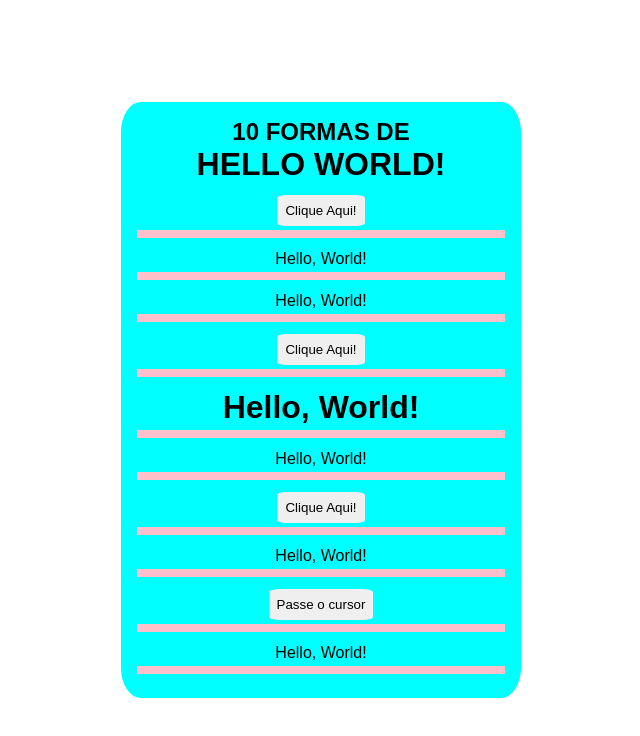
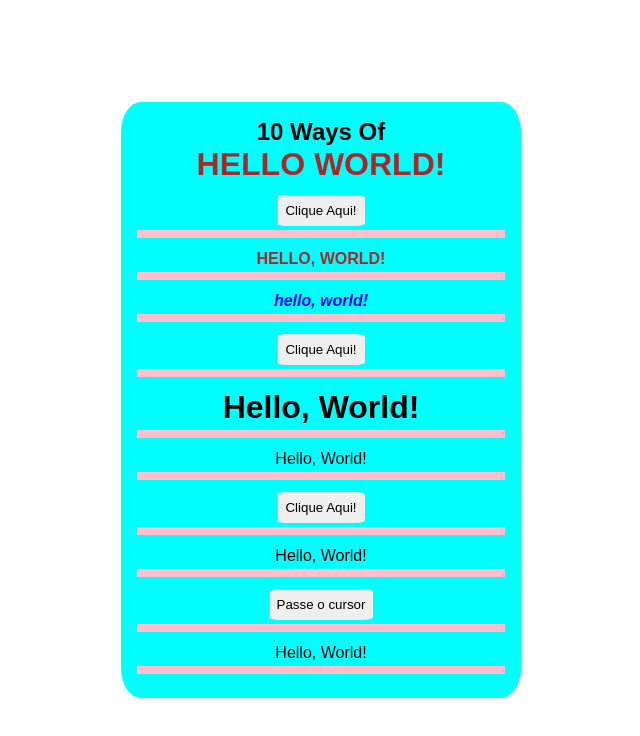
Before and after one commit to Yaguera/10waysHelloWorld, a plain HTML site: page index.html in a window 1280 px wide. Shown: the whole page, without its empty margins (319-959 px from the left). Drawn offline with Linux system fonts and the light colour scheme.

Commit message:
modificação nos estilo de alguns textos

```diff
--- a/index.css
+++ b/index.css
@@ -28,6 +28,19 @@ li {
     border-bottom: 8px solid pink;
 }
 
+#innerHTML {
+    text-transform: uppercase;
+    color: brown;
+    font-weight: bold;
+}
+
+#loop {
+    text-transform: lowercase;
+    color: blue;
+    font-weight: bold;
+    font-style: italic;
+}
+
 li button {
     padding: 8px;
     border: none;
--- a/index.html
+++ b/index.html
@@ -10,8 +10,8 @@
 
 <body>
     <div class="container">
-        <h2>10 FORMAS DE</h2>
-        <h1>HELLO WORLD!</h1>
+        <h2>10 Ways Of</h2>
+        <h1 style="color: brown;">HELLO WORLD!</h1>
         <ol>
             <li><button id="console" onclick="log()" type="button">Clique Aqui!</button></li>
             <li id="innerHTML"></li>
```
